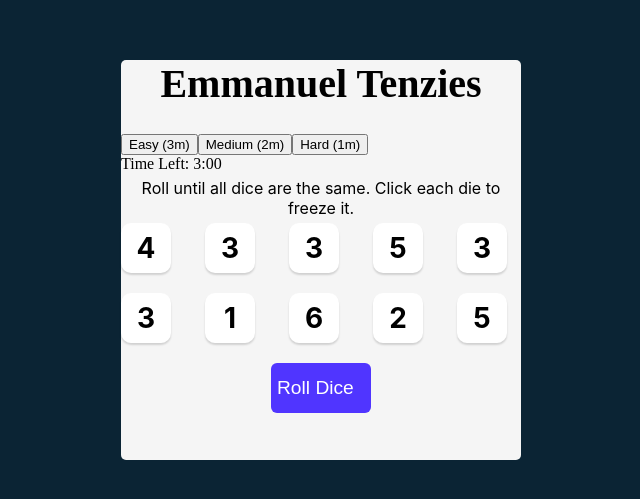
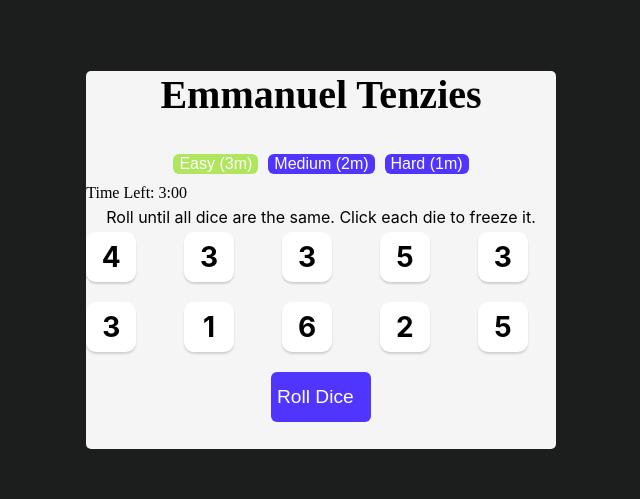
Before and after one commit to emmy-niyonsaba/Tenzies, a React (Vite) app: page / in a window 1280 px wide. Shown: the part 167-666 px from the top of the page, without its empty margins (319-959 px from the left). Built offline with nearby package versions, Linux system fonts and the light colour scheme.

Commit message:
sytling proffessianal session

```diff
--- a/src/App.css
+++ b/src/App.css
@@ -4,7 +4,7 @@
 
 body {
     margin: 0;
-    background-color: #0B2434;
+    background-color: #1c1d1d;
     padding: 20px;
     height: 100vh;
     display: flex;
@@ -13,12 +13,7 @@ body {
     align-items: center;
 }
 
-div#root {
-    height: 100%;
-    width: 100%;
-    max-height: 400px;
-    max-width: 400px;
-}
+
 
 main {
     background-color: #F5F5F5;
@@ -100,3 +95,38 @@ button {
     color: #5035FF;
 
 }
+.difficulty-container{
+
+    padding: 10px;
+    margin-top: 20px;
+    justify-content: center;
+    display: flex;
+    gap: 10px;
+
+}
+.difficulty-container>button{
+    border: none;
+    border-radius: 6px;
+    background-color: #5035FF;
+    color: white;
+
+    font-size: 1rem;
+}
+.difficulty-container>button:hover{
+    background-color: #8c43ec;
+}
+.difficulty-container>button.active{
+    background-color: rgb(175, 230, 94);
+
+}
+.timer{
+    margin-top: 20px;
+    font-size: 1.2rem;
+    font-weight: 500;
+    background-color: #ae9af9;
+    width: 150px;
+    padding: 10px;
+    border-radius: 6px;
+    color: white;
+    margin: auto;
+}
```
